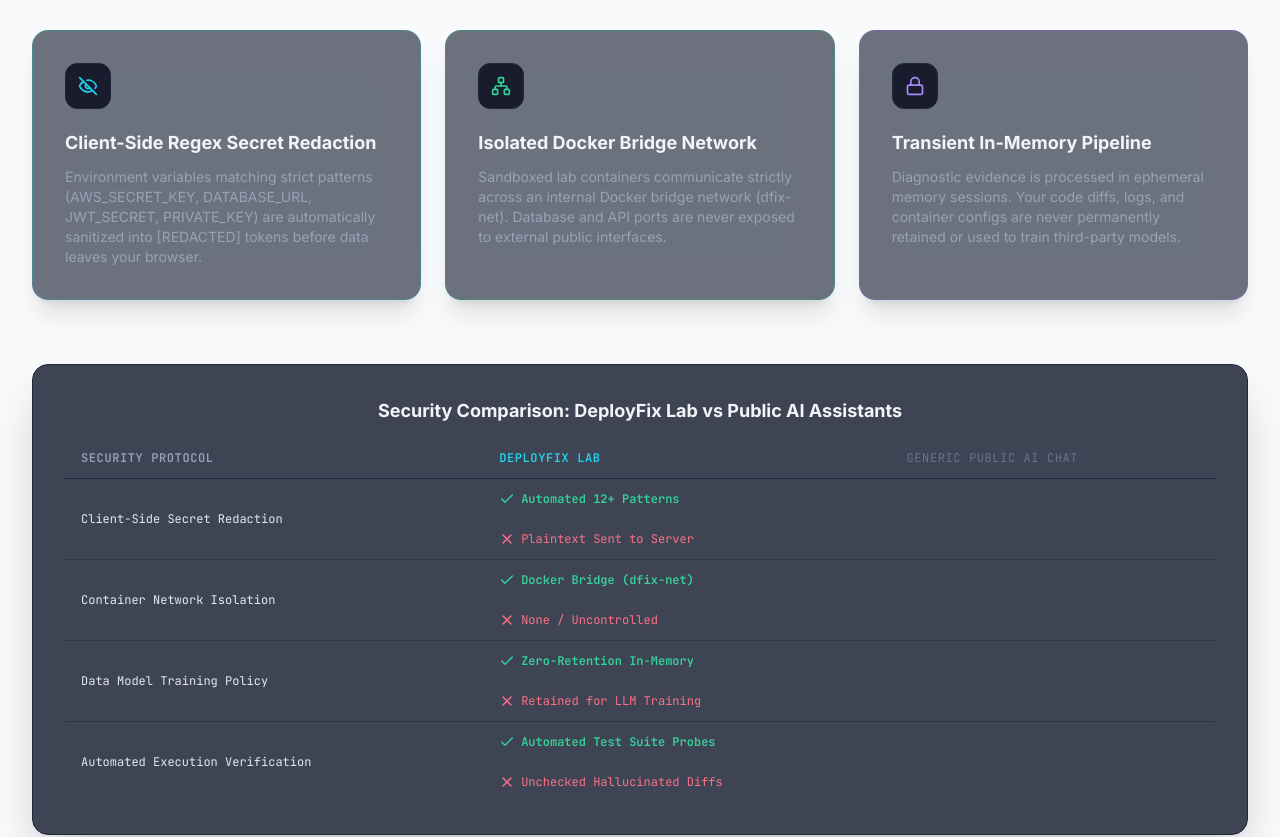
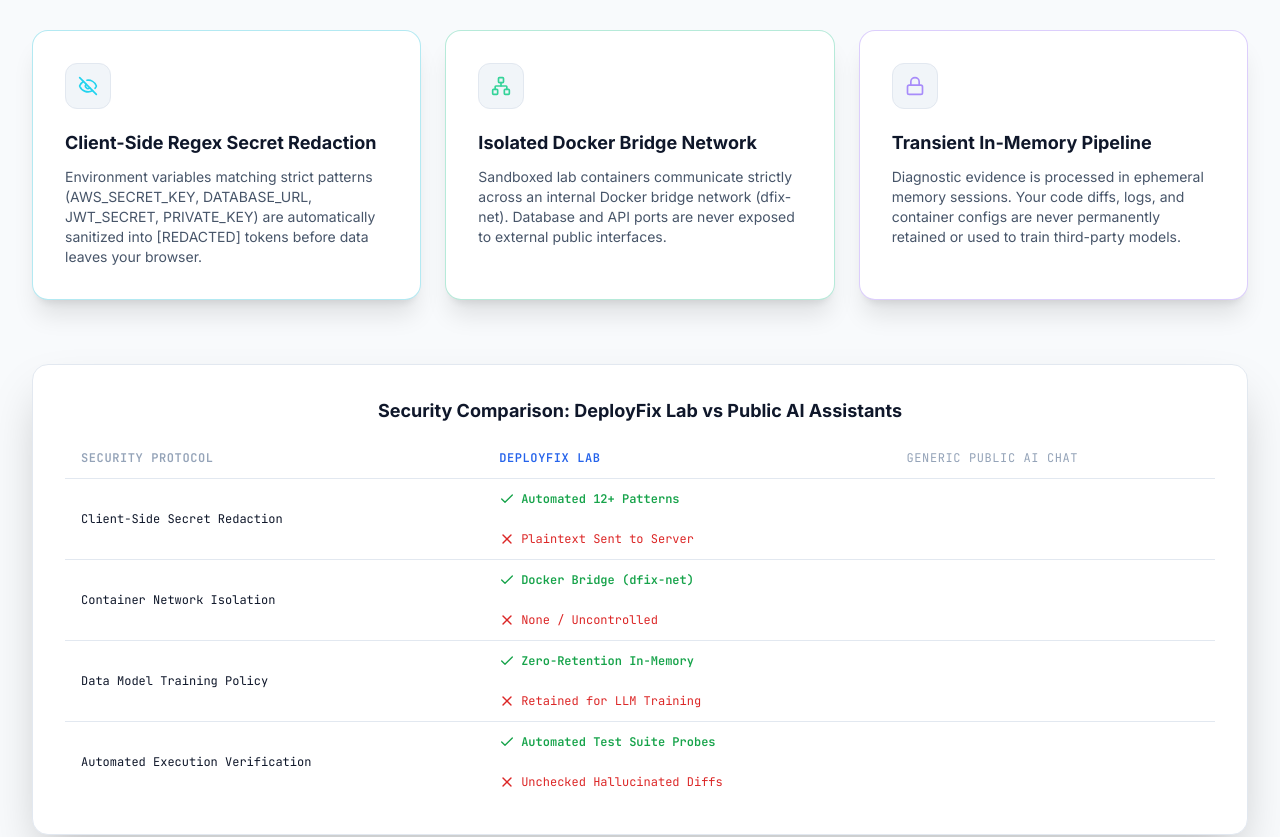
Before and after one commit to Radheshbhuva/DeployFixLab, a React (Vite) app in the folder frontend/: page / in a window 1280 px wide. Shown: the part 5380-6217 px from the top of the page. Built offline with nearby package versions, Linux system fonts and the light colour scheme; no server answers.

Commit message:
feat(theme): adapt SecurityArchitectureSection comparison matrix to theme tokens

```diff
--- a/frontend/src/features/landing/components/SecurityArchitectureSection.tsx
+++ b/frontend/src/features/landing/components/SecurityArchitectureSection.tsx
@@ -27,16 +27,16 @@
   ];
 
   return (
-    <section id="security" className="py-24 px-4 sm:px-6 lg:px-8 max-w-7xl mx-auto border-t border-slate-800/80">
+    <section id="security" className="py-24 px-4 sm:px-6 lg:px-8 max-w-7xl mx-auto border-t border-border-default">
       <div className="text-center max-w-3xl mx-auto mb-16">
-        <span className="text-emerald-400 font-mono text-xs uppercase tracking-widest font-semibold flex items-center justify-center gap-2">
+        <span className="text-status-success font-mono text-xs uppercase tracking-widest font-semibold flex items-center justify-center gap-2">
           <ShieldCheck className="w-4 h-4" />
           Enterprise-Grade Security Architecture
         </span>
-        <h2 className="text-3xl sm:text-4xl font-bold text-slate-50 mt-2 tracking-tight">
+        <h2 className="text-3xl sm:text-4xl font-bold text-text-primary mt-2 tracking-tight">
           Zero-Secret Guarantee
         </h2>
-        <p className="text-slate-400 mt-4 text-base leading-relaxed">
+        <p className="text-text-secondary mt-4 text-base leading-relaxed">
           Production credentials and architecture blueprints should never leave your security perimeter. DeployFix Lab is engineered with a strict zero-leakage security posture.
         </p>
       </div>
@@ -48,16 +48,16 @@
           return (
             <div
               key={idx}
-              className={`p-6 sm:p-8 rounded-2xl border ${pillar.border} bg-slate-900/60 backdrop-blur-xl flex flex-col justify-between shadow-xl`}
+              className={`p-6 sm:p-8 rounded-2xl border ${pillar.border} bg-bg-surface backdrop-blur-xl flex flex-col justify-between shadow-xl`}
             >
               <div>
-                <div className={`p-3 rounded-xl bg-slate-950/80 border border-slate-800 w-fit mb-5 ${pillar.accent}`}>
+                <div className={`p-3 rounded-xl bg-bg-raised border border-border-default w-fit mb-5 ${pillar.accent}`}>
                   <IconComp className="w-5 h-5" />
                 </div>
-                <h3 className="text-lg font-bold text-slate-100 mb-2.5">
+                <h3 className="text-lg font-bold text-text-primary mb-2.5">
                   {pillar.title}
                 </h3>
-                <p className="text-xs sm:text-sm text-slate-400 leading-relaxed">
+                <p className="text-xs sm:text-sm text-text-secondary leading-relaxed">
                   {pillar.description}
                 </p>
               </div>
@@ -67,54 +67,54 @@
       </div>
 
       {/* Comparison Matrix Box */}
-      <div className="rounded-2xl border border-slate-800 bg-slate-900/80 backdrop-blur-xl p-6 sm:p-8 overflow-hidden shadow-2xl">
-        <h3 className="text-lg font-bold text-slate-100 mb-6 text-center">
+      <div className="rounded-2xl border border-border-default bg-bg-surface backdrop-blur-xl p-6 sm:p-8 overflow-hidden shadow-2xl">
+        <h3 className="text-lg font-bold text-text-primary mb-6 text-center">
           Security Comparison: DeployFix Lab vs Public AI Assistants
         </h3>
 
         <div className="overflow-x-auto">
           <table className="w-full text-left text-xs font-mono">
             <thead>
-              <tr className="border-b border-slate-800 text-slate-400 uppercase tracking-wider">
+              <tr className="border-b border-border-default text-text-muted uppercase tracking-wider">
                 <th className="pb-3 px-4 font-semibold">Security Protocol</th>
-                <th className="pb-3 px-4 text-cyan-400 font-bold">DeployFix Lab</th>
-                <th className="pb-3 px-4 text-slate-500 font-normal">Generic Public AI Chat</th>
+                <th className="pb-3 px-4 text-brand-primary font-bold">DeployFix Lab</th>
+                <th className="pb-3 px-4 text-text-muted font-normal">Generic Public AI Chat</th>
               </tr>
             </thead>
-            <tbody className="divide-y divide-slate-800/60 text-slate-300">
+            <tbody className="divide-y divide-border-default text-text-secondary">
               <tr>
-                <td className="py-3 px-4 text-slate-200">Client-Side Secret Redaction</td>
-                <td className="py-3 px-4 text-emerald-400 font-bold flex items-center gap-1.5">
+                <td className="py-3 px-4 text-text-primary">Client-Side Secret Redaction</td>
+                <td className="py-3 px-4 text-status-success font-bold flex items-center gap-1.5">
                   <Check className="w-4 h-4" /> Automated 12+ Patterns
                 </td>
-                <td className="py-3 px-4 text-rose-400 flex items-center gap-1.5">
+                <td className="py-3 px-4 text-status-danger flex items-center gap-1.5">
                   <X className="w-4 h-4" /> Plaintext Sent to Server
                 </td>
               </tr>
               <tr>
-                <td className="py-3 px-4 text-slate-200">Container Network Isolation</td>
-                <td className="py-3 px-4 text-emerald-400 font-bold flex items-center gap-1.5">
+                <td className="py-3 px-4 text-text-primary">Container Network Isolation</td>
+                <td className="py-3 px-4 text-status-success font-bold flex items-center gap-1.5">
                   <Check className="w-4 h-4" /> Docker Bridge (dfix-net)
                 </td>
-                <td className="py-3 px-4 text-rose-400 flex items-center gap-1.5">
+                <td className="py-3 px-4 text-status-danger flex items-center gap-1.5">
                   <X className="w-4 h-4" /> None / Uncontrolled
                 </td>
               </tr>
               <tr>
-                <td className="py-3 px-4 text-slate-200">Data Model Training Policy</td>
-                <td className="py-3 px-4 text-emerald-400 font-bold flex items-center gap-1.5">
+                <td className="py-3 px-4 text-text-primary">Data Model Training Policy</td>
+                <td className="py-3 px-4 text-status-success font-bold flex items-center gap-1.5">
                   <Check className="w-4 h-4" /> Zero-Retention In-Memory
                 </td>
-                <td className="py-3 px-4 text-rose-400 flex items-center gap-1.5">
+                <td className="py-3 px-4 text-status-danger flex items-center gap-1.5">
                   <X className="w-4 h-4" /> Retained for LLM Training
                 </td>
               </tr>
               <tr>
-                <td className="py-3 px-4 text-slate-200">Automated Execution Verification</td>
-                <td className="py-3 px-4 text-emerald-400 font-bold flex items-center gap-1.5">
+                <td className="py-3 px-4 text-text-primary">Automated Execution Verification</td>
+                <td className="py-3 px-4 text-status-success font-bold flex items-center gap-1.5">
                   <Check className="w-4 h-4" /> Automated Test Suite Probes
                 </td>
-                <td className="py-3 px-4 text-rose-400 flex items-center gap-1.5">
+                <td className="py-3 px-4 text-status-danger flex items-center gap-1.5">
                   <X className="w-4 h-4" /> Unchecked Hallucinated Diffs
                 </td>
               </tr>
```
